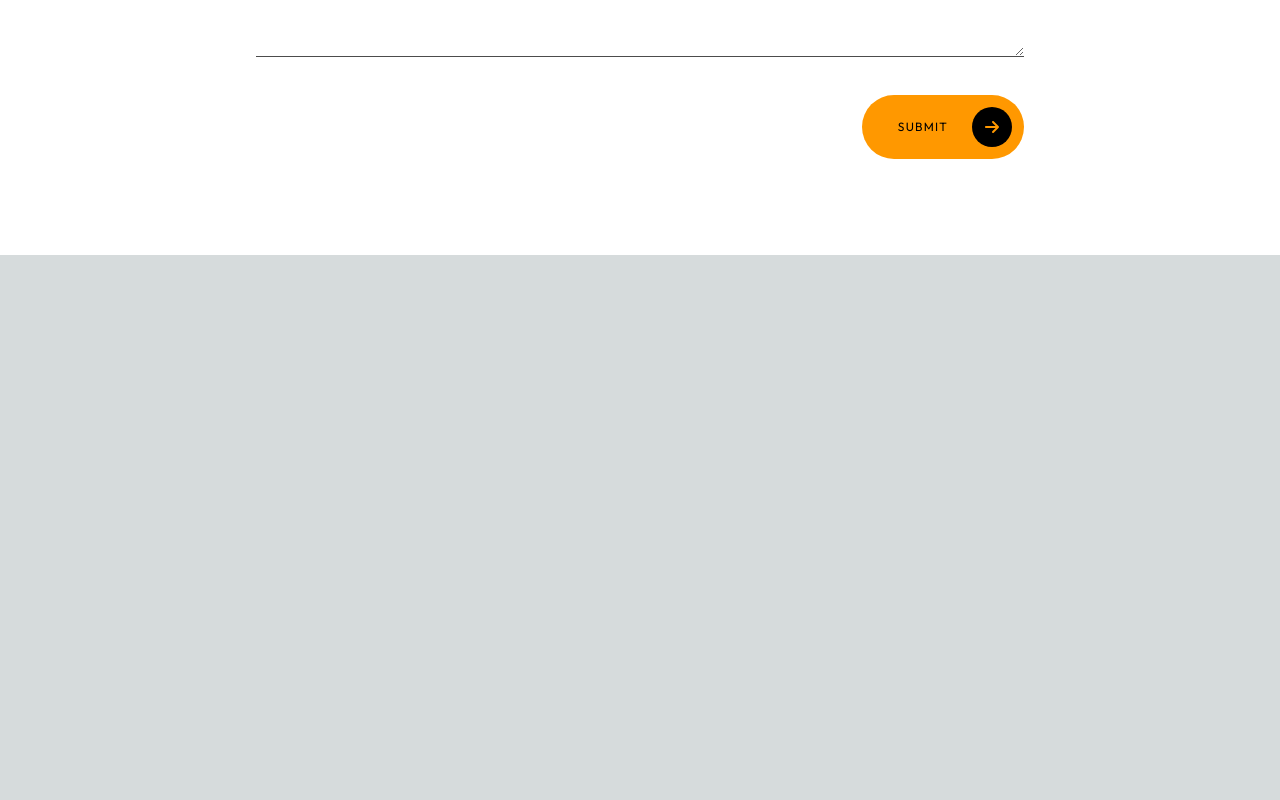
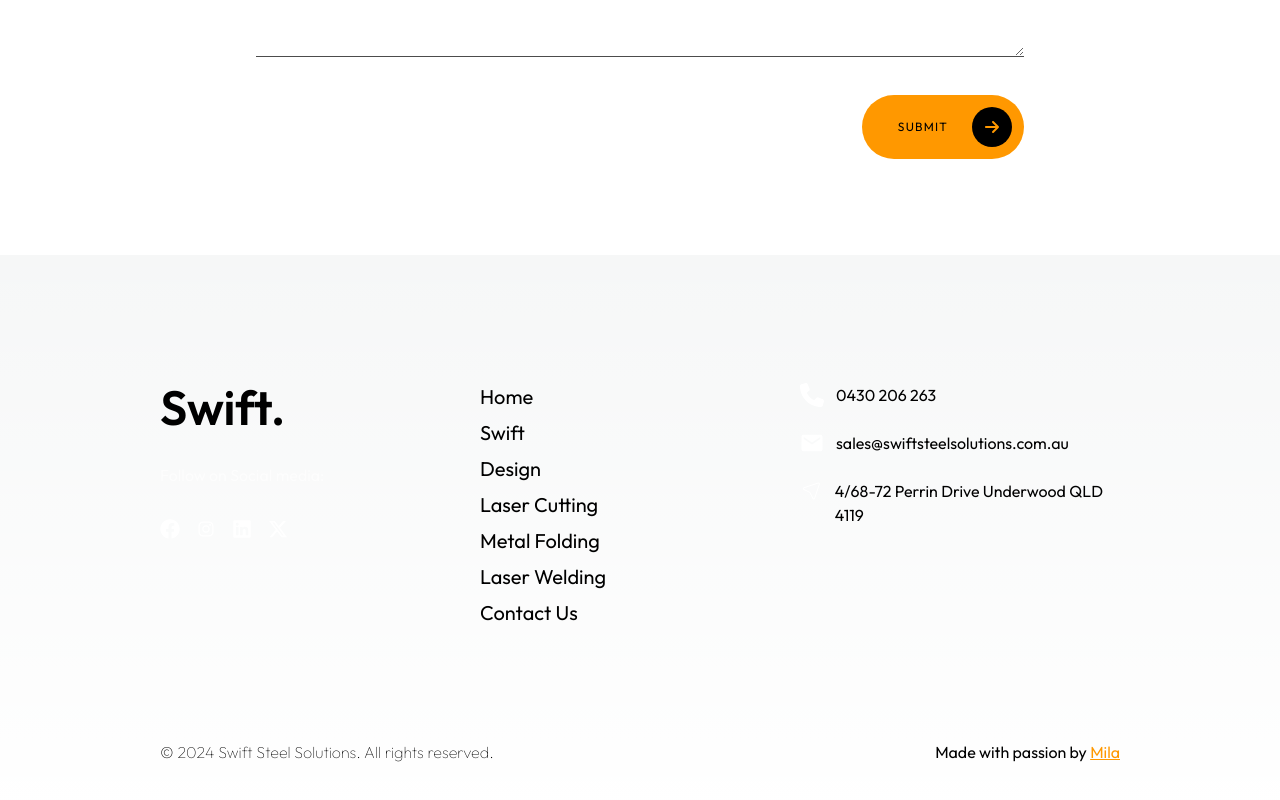
Before and after one commit to saltukosmanlioglu/swift-steel-solutions, a Next.js app: page /contact in a window 1280 px wide. Shown: the part 1733-2533 px from the top of the page. Before the commit the page ends 1988 px from the top, so only its background shows below. Built offline with nearby package versions, Linux system fonts and the light colour scheme.

Commit message:
add; footer layout-component

```diff
--- a/app/contact/page.tsx
+++ b/app/contact/page.tsx
@@ -26,7 +26,7 @@ export default function Contact() {
       </div>
       <section className="py-24 px-64 bg-white">
         <p className="text-5xl font-thin text-center text-black">
-          <strong>Let's</strong> Talk
+          <strong>Let&apos;s</strong> Talk
         </p>
         <form className="flex flex-col flex-wrap gap-8 w-full mt-20">
           <div className="flex flex-wrap justify-between gap-4 [&>div]:w-[calc(50%-12px)] mobile:flex-col mobile:[&>div]:w-full mobile:gap-4">
--- a/components/layout/footer.tsx
+++ b/components/layout/footer.tsx
@@ -1,9 +1,86 @@
 import React from "react";
+import Link from "next/link";
+import { CiLocationArrow1 } from "react-icons/ci";
+import { FaFacebook, FaLinkedin } from "react-icons/fa";
+import { FaPhone, FaXTwitter } from "react-icons/fa6";
+import { IoLogoInstagram, IoMdMail } from "react-icons/io";
 
 const Footer: React.FunctionComponent = () => {
+  const menuItems = [
+    { href: "/home", text: "Home" },
+    { href: "/home", text: "Swift" },
+    { href: "/home", text: "Design" },
+    { href: "/home", text: "Laser Cutting" },
+    { href: "/home", text: "Metal Folding" },
+    { href: "/home", text: "Laser Welding" },
+    { href: "/contact", text: "Contact Us" },
+  ];
+
   return (
-    <div>
-      <div></div>
+    <div className="pt-32 px-40 pb-8">
+      <div className="flex justify-between [&>div]:w-full">
+        <div>
+          <h1 className="text-5xl font-semibold">Swift.</h1>
+          <p className="my-8 text-fff06">Follow on Social media:</p>
+          <div className="flex items-center gap-x-4">
+            <Link href="">
+              <FaFacebook color="#fff" size={20} />
+            </Link>
+            <Link href="">
+              <IoLogoInstagram color="#fff" size={20} />
+            </Link>
+            <Link href="">
+              <FaLinkedin color="#fff" size={20} />
+            </Link>
+            <Link href="">
+              <FaXTwitter color="#fff" size={20} />
+            </Link>
+          </div>
+        </div>
+        <div className="flex flex-col gap-y-2">
+          {menuItems.map((item, index) => (
+            <Link
+              key={index}
+              className="text-xl [&:not(:hover)]:duration-500 hover:ml-4 hover:transition-all hover:duration-500 hover:text-orange"
+              href={item.href}
+            >
+              {item.text}
+            </Link>
+          ))}
+        </div>
+        <div>
+          <div className="flex flex-wrap gap-y-6 [&>a]:w-full">
+            <Link className="flex" href="" target="_blank">
+              <FaPhone color="#fff" size={24} />
+              <p className="ml-3">0430 206 263</p>
+            </Link>
+            <Link className="flex" href="" target="_blank">
+              <IoMdMail color="#fff" size={24} />
+              <p className="ml-3">sales@swiftsteelsolutions.com.au</p>
+            </Link>
+            <Link className="flex" href="" target="_blank">
+              <CiLocationArrow1 color="#fff" size={24} />
+              <p className="ml-3">4/68-72 Perrin Drive Underwood QLD 4119</p>
+            </Link>
+          </div>
+        </div>
+      </div>
+      <div className="flex items-center justify-between border-t-0.5 border-fff01 mt-24 py-4">
+        <p className="font-thin">
+          &copy; 2024 Swift Steel Solutions. All rights reserved.
+        </p>
+        <div>
+          <p>
+            Made with passion by{" "}
+            <Link
+              className="underline text-orange"
+              href="https://www.milabilisim.com.tr/home"
+            >
+              Mila
+            </Link>
+          </p>
+        </div>
+      </div>
     </div>
   );
 };
```
